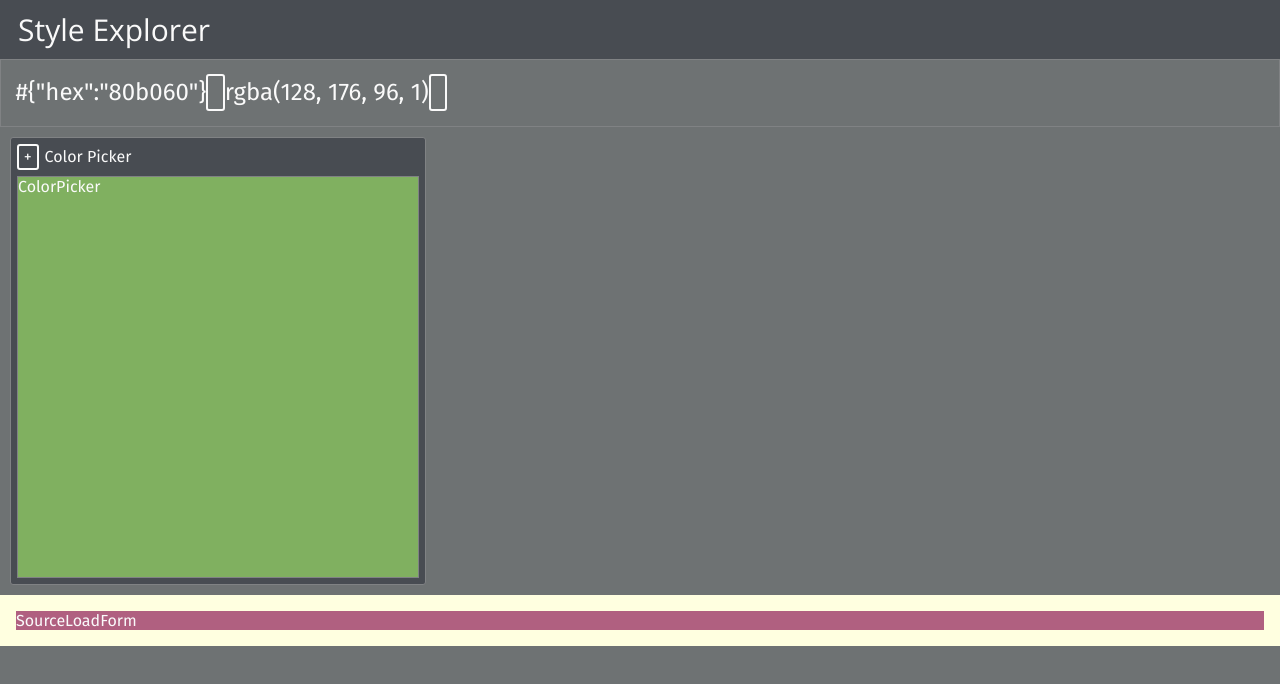
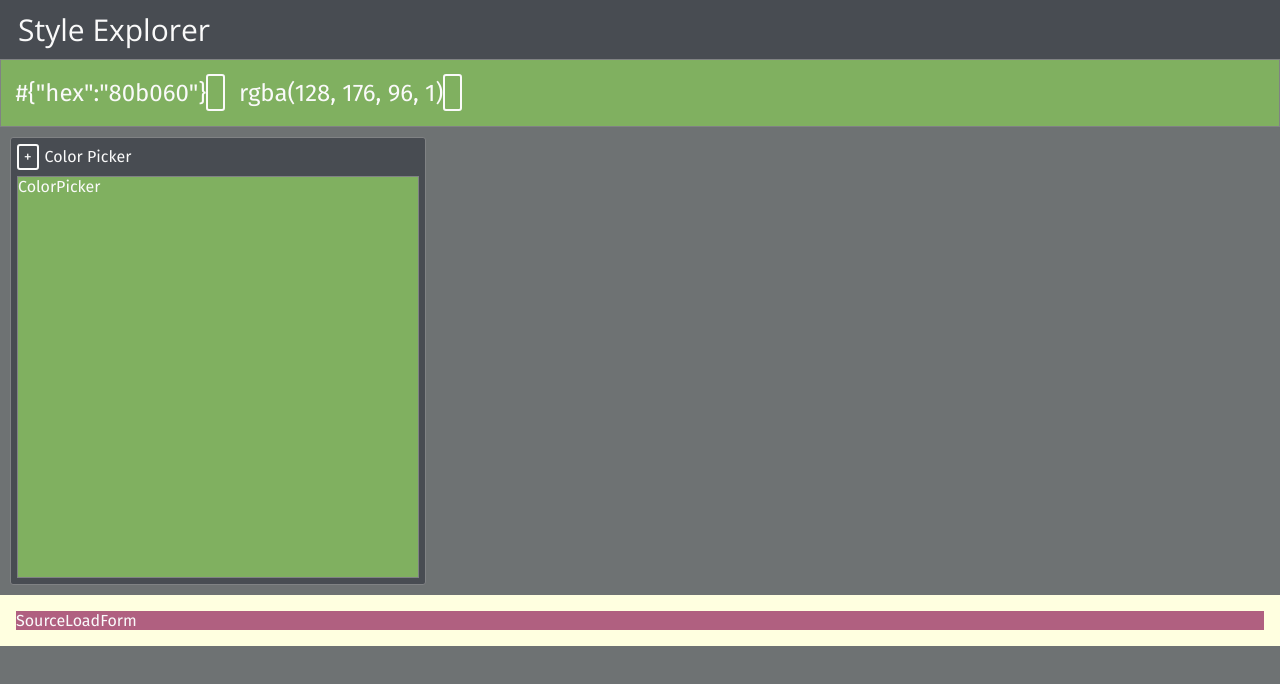
Before and after one commit to philrmass/style-explorer, a React app: page / in a window 1280 px wide. Shown: the top 684 px of the page. Built offline with nearby package versions, Linux system fonts and the light colour scheme.

Commit message:
add color to color bar

```diff
--- a/src/components/ColorBar.css
+++ b/src/components/ColorBar.css
@@ -1,26 +1,15 @@
 .colorBar {
   display: flex;
-  padding: 0.6em;
+  padding: 0.3em;
   font-size: 2.4rem;
   border: 1px solid var(--border-color);
-  /*
-  background-color: #80b060;
-  */
-}
-
-.colorItems {
-  /*
-  display: flex;
-  */
 }
 
 .colorItem {
-  /*
   display: flex;
   justify-content: center;
   align-items: center;
-  margin-right: 0.6em;
-  */
+  margin: 0.3em;
 }
 
 @media only screen and (max-width: 600px) {
--- a/src/components/ColorBar.jsx
+++ b/src/components/ColorBar.jsx
@@ -5,8 +5,9 @@ import CopyIcon from './CopyIcon';
 import styles from './ColorBar.css';
 
 function ColorBar({color}) {
+  const style= { backgroundColor: '#' + color.hex };
   return (
-    <div className={styles.colorBar}>
+    <div className={styles.colorBar} style={style}>
       <div className={styles.colorItem}>
         <span>#{JSON.stringify(color)}</span>
         <Button>
```
